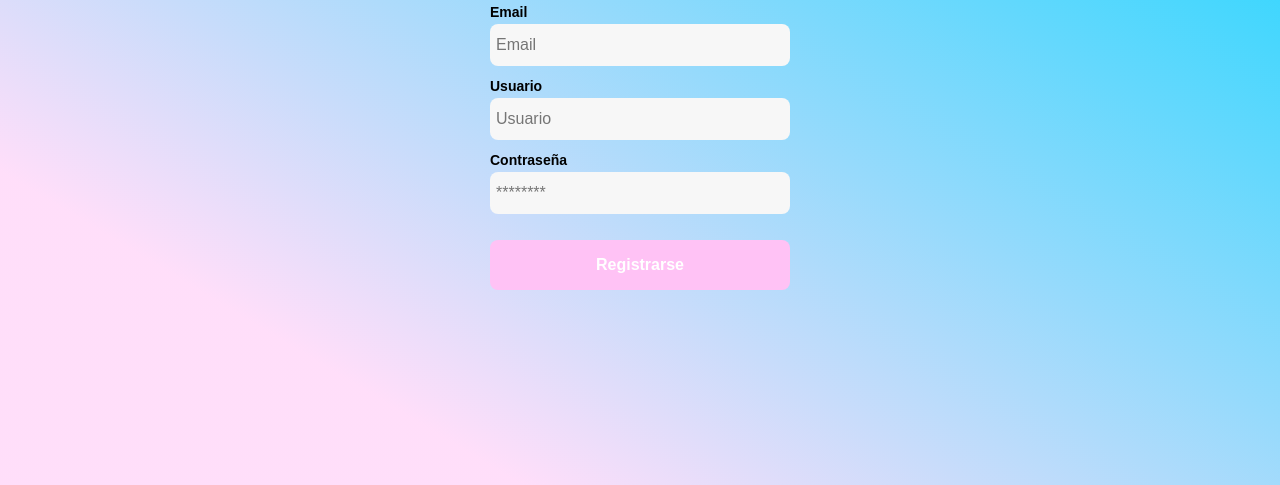
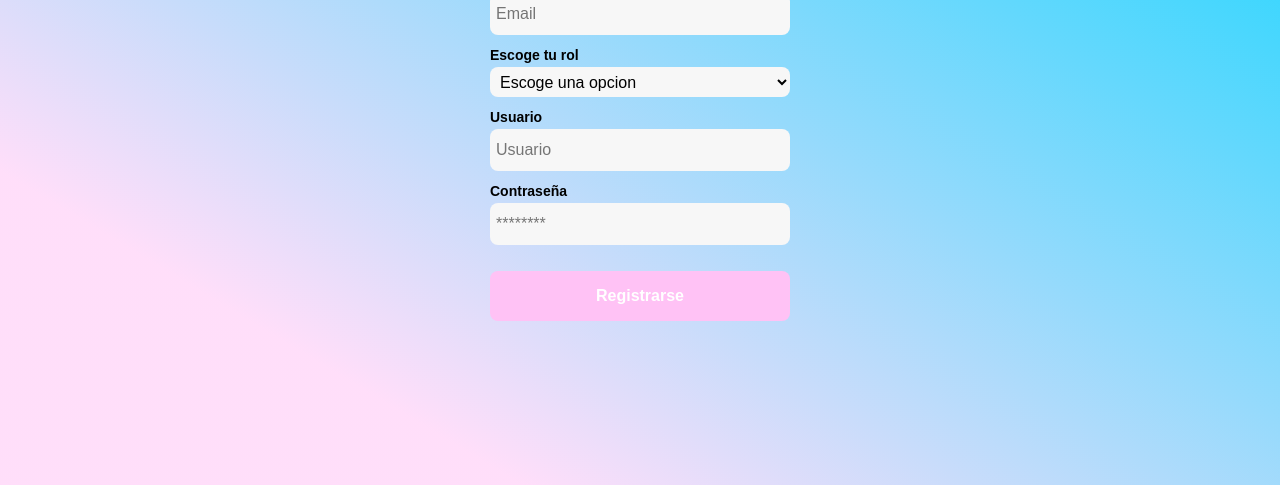
Before and after one commit to Jcidarraga/stepha, a website with bundled scripts: page registro.html in a window 1280 px wide. Shown: the part 315-800 px from the top of the page. Built offline with nearby package versions, Linux system fonts and the light colour scheme.

Commit message:
agregada opcion rol

```diff
--- a/registro.html
+++ b/registro.html
@@ -8,6 +8,7 @@
   <link rel="stylesheet" href="./css/registro.css">
   <title>Login</title>
 </head>
+
 <body>
   <div class="login">
     <div class="form-container">
@@ -23,11 +24,20 @@
         <label for="Username" class="label">Email</label>
         <input type="email" id="emailRegistro" placeholder="Email" class="input input-user" required autocomplete="off">
 
+        <label for="Username" class="label">Escoge tu rol</label>
+        <select name="pets" id="pe" class="input">
+          <option value="">Escoge una opcion</option>
+          <option value="dog">Niñer@</option>
+          <option value="cat">Padre</option>
+        </select>
+
         <label for="Username" class="label">Usuario</label>
-          <input type="text" id="usernameRegistro" placeholder="Usuario" class="input input-user" required autocomplete="off">
+        <input type="text" id="usernameRegistro" placeholder="Usuario" class="input input-user" required
+          autocomplete="off">
 
         <label for="Celular" class="label">Contraseña</label>
-          <input type="text" id="passRegistro" placeholder="********" class="input input-user" required autocomplete="off">
+        <input type="text" id="passRegistro" placeholder="********" class="input input-user" required
+          autocomplete="off">
 
         <input type="submit" value="Registrarse" class="primary-button login-button" id="register-button">
       </form>
@@ -35,4 +45,5 @@
   </div>
   <script type="module" src="./main.js"></script>
 </body>
+
 </html>
```
Also changed, not shown: main.js (line endings or trailing spaces). Lines whose indentation alone changed are shown as unchanged.
